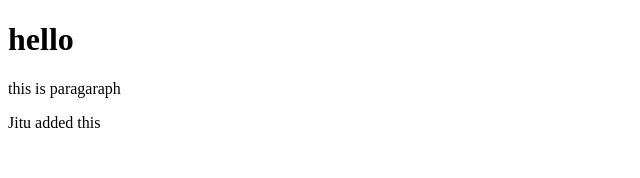
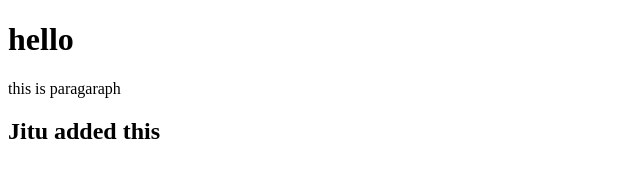
Before and after one commit to Jitendra-itpath/jayesh, a plain HTML site: page index.html in a window 1280 px wide. Shown: the whole page, without its empty margins (0-640 px from the left). Drawn offline with Linux system fonts and the light colour scheme.

Commit message:
Jitu 2 try

```diff
--- a/index.html
+++ b/index.html
@@ -9,6 +9,6 @@
 <body>
     <h1>hello</h1>
     <p>this is paragaraph</p>
-    <p>Jitu added this</p>
+    <h2>Jitu added this</h2>
 </body>
 </html>
```
